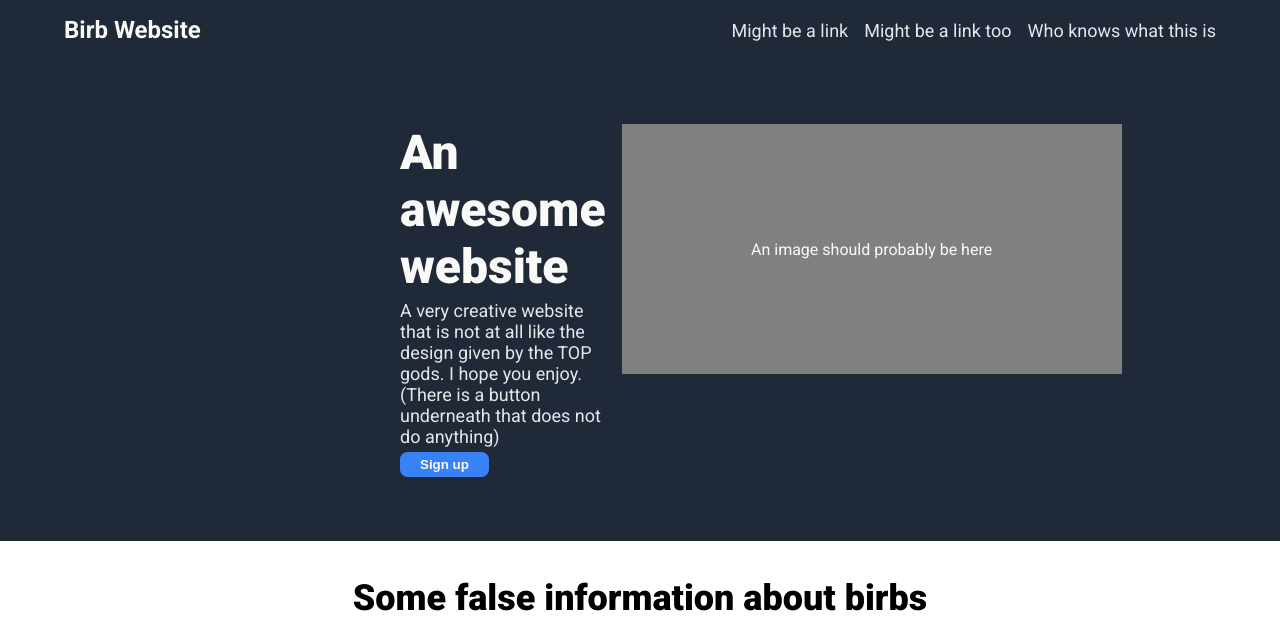
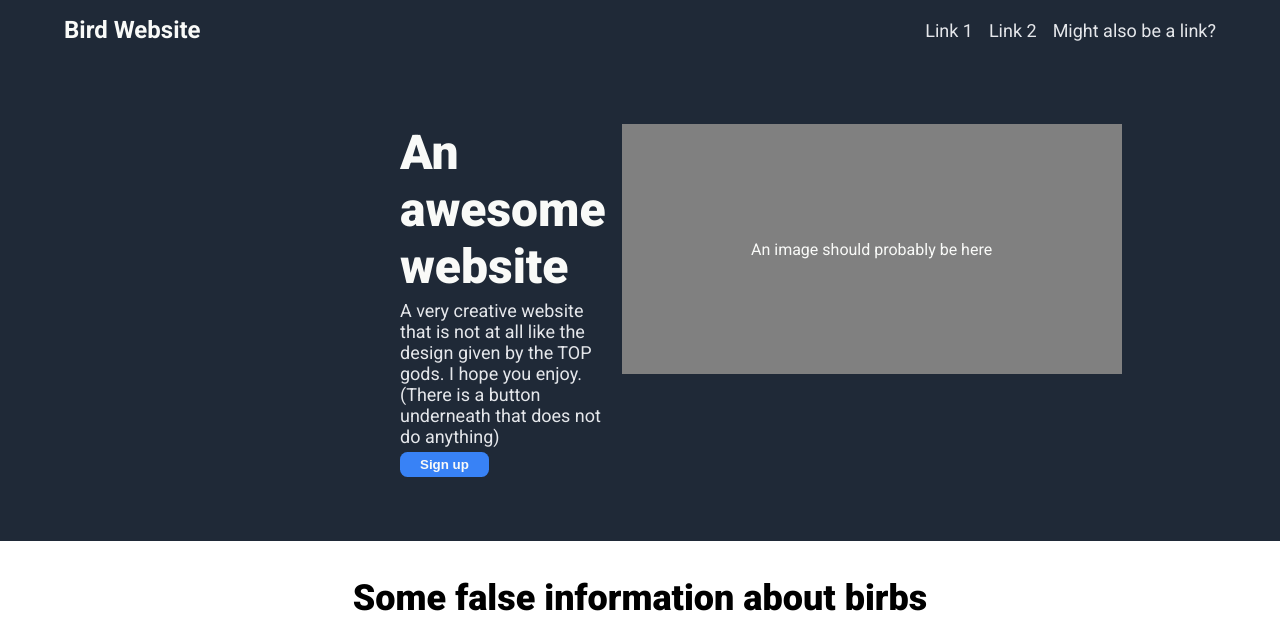
Before and after one commit to Reece-G/landing-page, a plain HTML site: page index.html in a window 1280 px wide. Shown: the top 633 px of the page. Drawn offline with Linux system fonts and the light colour scheme.

Commit message:
Change link descritpions

```diff
--- a/index.html
+++ b/index.html
@@ -11,11 +11,11 @@
 
     <body>
         <div class="header">
-            <h1>Birb Website</h1>
+            <h1>Bird Website</h1>
             <ul>
-                <li href="#"><a>Might be a link</a></li>
-                <li href="#"><a>Might be a link too</a></li>
-                <li href=""><a>Who knows what this is</a></li>
+                <li href="#"><a>Link 1</a></li>
+                <li href="#"><a>Link 2</a></li>
+                <li href=""><a>Might also be a link?</a></li>
             </ul>
         </div>
 
```
